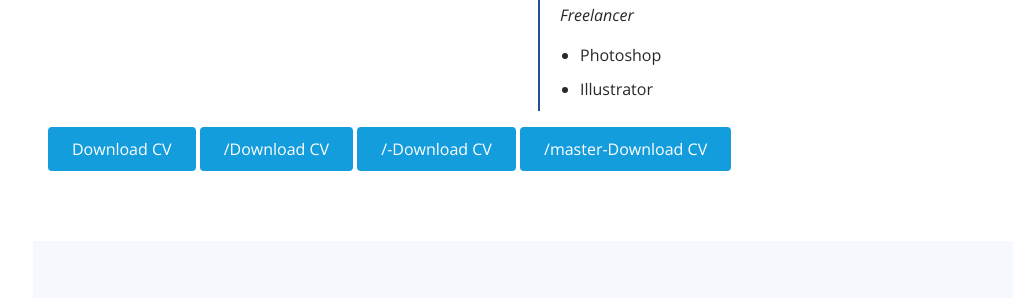
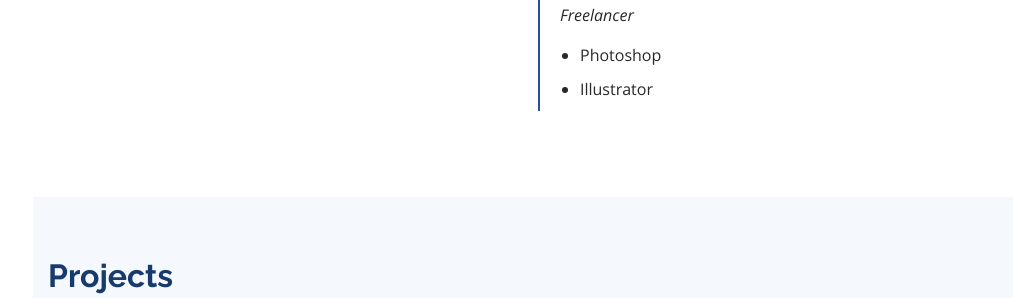
Before and after one commit to Ammardev494/Portfolio, a plain HTML site: page index.html in a window 1280 px wide. Shown: the part 2717-3015 px from the top of the page, without its empty margins (267-1280 px from the left). Drawn offline with nearby package versions, Linux system fonts and the light colour scheme.

Commit message:
Update index.html

```diff
--- a/index.html
+++ b/index.html
@@ -366,11 +366,11 @@
           </div>
         </div>
 <!--         <a target="_blank" href="/assets/img/ammardevcv.jpg"> <button class="downloadcv">Download CV</button> </a> -->
-        <a target="_blank" href="assets/img/ammardevcv.jpg"> <button class="downloadcv">Download CV</button> </a>
+<!--         <a target="_blank" href="assets/img/ammardevcv.jpg"> <button class="downloadcv">Download CV</button> </a>
         <a target="_blank" href="/assets/img/ammardevcv.jpg"> <button class="downloadcv">/Download CV</button> </a>
 
         <a target="_blank" href="/assets/img/ammardevcv.jpg"> <button class="downloadcv">/-Download CV</button> </a>
-        <a target="_blank" href="master/assets/img/ammardevcv.jpg"> <button class="downloadcv">/master-Download CV</button> </a>
+        <a target="_blank" href="master/assets/img/ammardevcv.jpg"> <button class="downloadcv">/master-Download CV</button> </a> -->
 <!--         https://github.com/Ammardev494/Portfolio/blob/master/assets/img/ammardevcv.jpg -->
         <div style="height: 10px;"></div>
         <!-- <hr> -->
```
